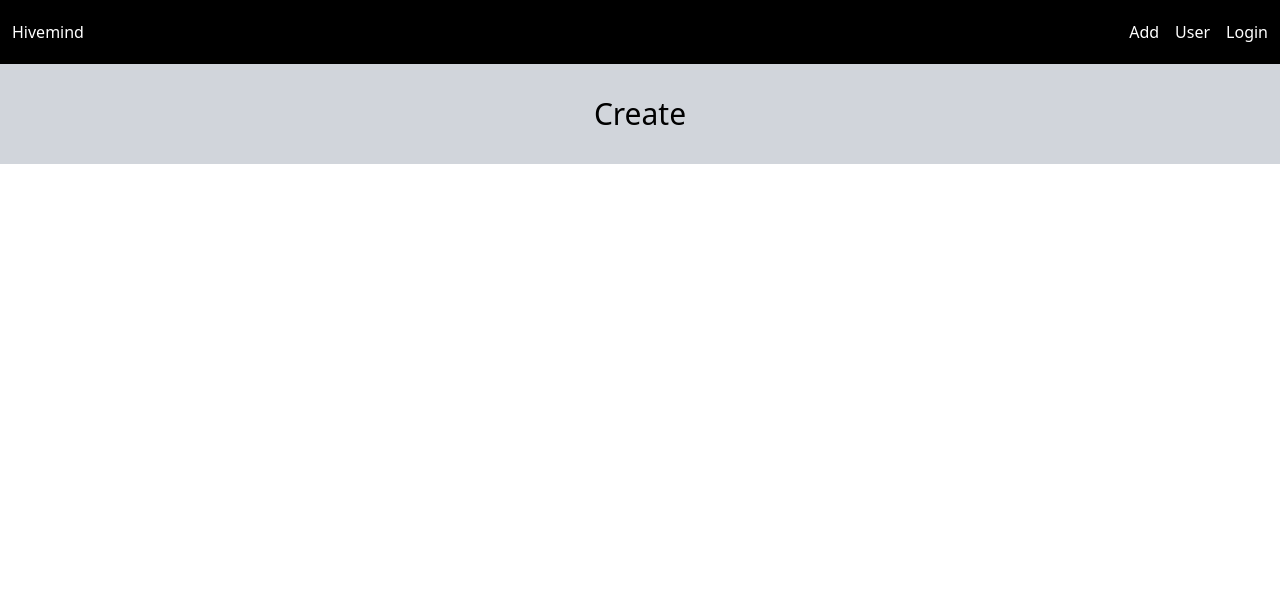
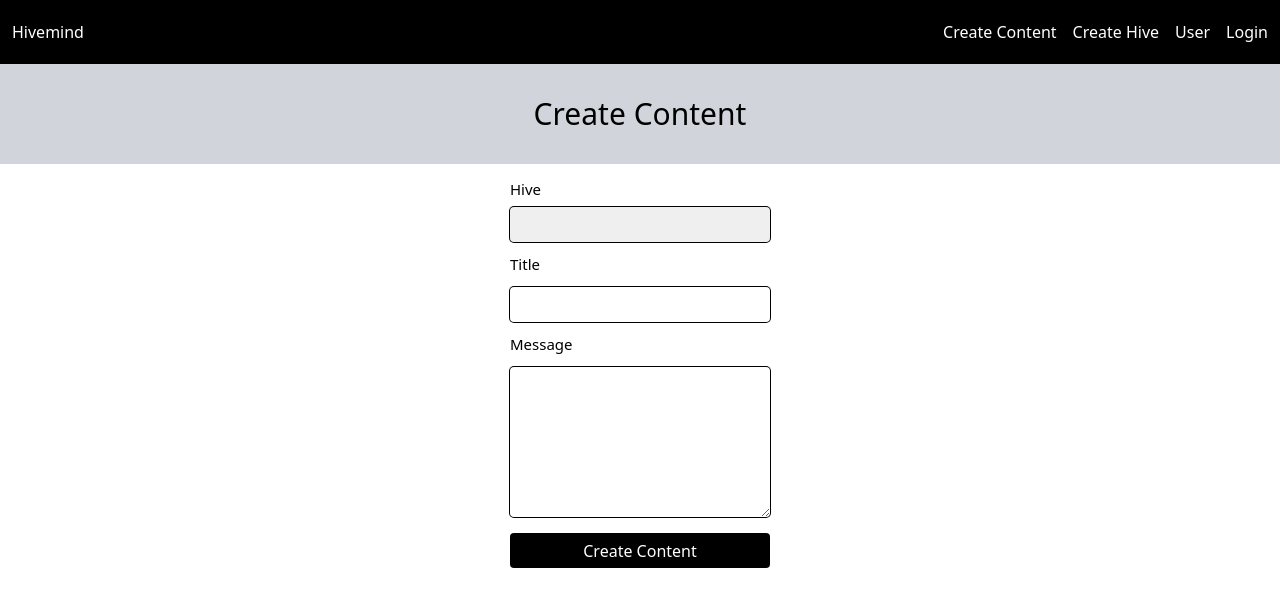
Before and after one commit to Turizak/hivemind-fe, a React (Vite) app: page /create in a window 1280 px wide. Shown: the top 606 px of the page. Built offline with nearby package versions, Linux system fonts and the light colour scheme; no server answers.

Commit message:
form created
successfully posted content

fixed capitalization on a file name

successfully grabbed value from hive select input

ready to push

```diff
--- a/src/App.tsx
+++ b/src/App.tsx
@@ -5,7 +5,7 @@ import Home from "./pages/Home";
 import Hive from "./pages/HIve";
 import Content from "./pages/Content";
 import NewAccount from "./pages/NewAccount";
-import Create from "./pages/Create";
+import CreateContent from "./pages/CreateContent";
 import Login from "./pages/Login";
 
 function App() {
@@ -16,7 +16,7 @@ function App() {
         <Routes>
           <Route path="/" element={<Login />}></Route>
           <Route path="/home" element={<Home />} />
-          <Route path="/create" element={<Create />} />
+          <Route path="/create" element={<CreateContent />} />
           <Route path="/new" element={<NewAccount />}></Route>
           <Route path="content/uuid/:uuid" element={<Content />}></Route>
           <Route path="hive/uuid/:hiveUuid/content" element={<Hive />}></Route>
--- /dev/null
+++ b/src/components/CreateContentForm.tsx
@@ -0,0 +1,129 @@
+import { useState, useRef } from "react";
+import { useNavigate } from "react-router-dom";
+import { useMutation } from "@tanstack/react-query";
+
+type Content = {
+  Hive: string;
+  Title: string;
+  Message: string;
+  Author: string;
+};
+
+const CreateContentForm = () => {
+  const [disabled, setDisabled] = useState<boolean>(false);
+  const [selectValue, setSelectValue] = useState<string>('')
+  const [textareaValue, setTextareaValue] = useState<string>("");
+  const [buttonText, setButtonText] = useState<string>("Create Content")
+  const titleRef = useRef<HTMLInputElement>(null);
+
+  const baseURL = import.meta.env.VITE_BASEURL;
+  const navigate = useNavigate();
+
+  // POST Content
+  function handleSubmit(e: React.FormEvent) {
+    e.preventDefault();
+    setDisabled(true);
+    const contentObject: Content = {
+      Hive: selectValue,
+      Author: `${localStorage.getItem('username')}`,
+      Title: `${titleRef?.current?.value}`,
+      Message: textareaValue
+    };
+    mutate(contentObject);
+  }
+  const { mutate } = useMutation({
+    mutationFn: postContent,
+  });
+
+  async function postContent(body: Content) {
+    const token = localStorage.getItem("accessToken");
+    setDisabled(true)
+    try {
+      const response = await fetch(baseURL + "/content", {
+        method: "POST",
+        headers: {
+          Accept: "*/*",
+          Authorization: `Bearer ${token}`,
+          "Content-Type": "application/json",
+        },
+        body: JSON.stringify(body),
+      });
+      if (!response.ok) {
+        setDisabled(false)
+        throw new Error(`${response.status}`);
+      }
+      setButtonText('Success!');
+      setTimeout(() => {
+        navigate("/home");
+      }, 1500);
+    } catch (error) {
+      console.error(error);
+    }
+  }
+
+  function textareaHandler(e: React.ChangeEvent<HTMLTextAreaElement>) {
+    setTextareaValue(e.target.value);
+  }
+
+  function selectHandler(e: React.ChangeEvent<HTMLSelectElement>) {
+    setSelectValue(e.target.value);
+  }
+
+  return (
+    <div className="flex justify-center">
+      <form className="w-[260px]" onSubmit={handleSubmit}>
+        <label
+          htmlFor="hive"
+          className="text-[15px] font-normal leading-[35px] text-black"
+        >
+          Hive
+        </label>
+        <select
+          name="hive"
+          className="box-border w-full bg-blackA2 shadow-blackA6 inline-flex h-[35px] appearance-none items-center justify-center rounded-[4px] px-[10px] text-[15px] leading-none text-black shadow-[0_0_0_1px] outline-none hover:shadow-[0_0_0_1px_black] focus:shadow-[0_0_0_2px_black] selection:color-white selection:bg-blackA6"
+          value={selectValue}
+          onChange={selectHandler}
+        >
+          <option value=""></option>
+          <option value="Gaming">Gaming</option>
+        </select>
+        <label
+          htmlFor="title"
+          className="text-[15px] font-normal leading-[45px] text-black"
+        >
+          Title
+        </label>
+        <input
+          type="text"
+          name="title"
+          className="box-border w-full bg-blackA2 shadow-blackA6 inline-flex h-[35px] appearance-none items-center justify-center rounded-[4px] px-[10px] text-[15px] leading-none text-black shadow-[0_0_0_1px] outline-none hover:shadow-[0_0_0_1px_black] focus:shadow-[0_0_0_2px_black] selection:color-white selection:bg-blackA6"
+          disabled={disabled}
+          ref={titleRef}
+          required
+        />
+        <label
+          htmlFor="message"
+          className="text-[15px] font-normal leading-[45px] text-black"
+        >
+          Message
+        </label>
+        <textarea
+          name="title"
+          className="box-border w-full bg-blackA2 shadow-blackA6 inline-flex h-[150px] p-2 appearance-none items-center justify-center rounded-[4px] px-[10px] text-[15px] leading-none text-black shadow-[0_0_0_1px] outline-none hover:shadow-[0_0_0_1px_black] focus:shadow-[0_0_0_2px_black] selection:color-white selection:bg-blackA6"
+          disabled={disabled}
+          value={textareaValue}
+          onChange={textareaHandler}
+          required
+        />
+        <button
+          type="submit"
+          className="box-border w-full text-white shadow-blackA4 inline-flex h-[35px] items-center justify-center rounded-[4px] bg-black px-[15px] font-medium leading-none shadow-[0_2px_10px] focus:shadow-[0_0_0_2px] focus:shadow-black focus:outline-none mt-[10px]"
+        >
+          {buttonText}
+        </button>
+      </form>
+    </div>
+  );
+};
+
+export default CreateContentForm;
--- a/src/components/LoginForm.tsx
+++ b/src/components/LoginForm.tsx
@@ -49,10 +49,12 @@ const LoginForm: React.FC = () => {
       }
       const results = await response.json();
       localStorage.setItem("accessToken", results.Token);
+      localStorage.setItem("username", "rkazirut")
       //@ts-expect-error
       setSession((prevState) => ({
         ...prevState,
         [session.accessToken]: results.Token,
+        [session.username]: "rkazirut"
       }));
       navigate("/home");
     } catch (error) {
--- a/src/components/Navbar.tsx
+++ b/src/components/Navbar.tsx
@@ -28,10 +28,14 @@ const Navbar = () => {
         <NavigationMenu.Item className="pr-48">
           <NavigationMenu.Link href="/home">Hivemind</NavigationMenu.Link>
         </NavigationMenu.Item>
-        {/* Add Content Logo */}
+        {/* Add Content */}
         <div className="flex gap-4">
           <NavigationMenu.Item>
-          <NavigationMenu.Link href="/create">Add</NavigationMenu.Link>
+          <NavigationMenu.Link href="/create">Create Content</NavigationMenu.Link>
+          </NavigationMenu.Item>
+        {/* Add Hive */}
+          <NavigationMenu.Item>
+          <NavigationMenu.Link>Create Hive</NavigationMenu.Link>
           </NavigationMenu.Item>
           {/* User Menu */}
           <NavigationMenu.Item>
--- a/src/context/SessionProvider.tsx
+++ b/src/context/SessionProvider.tsx
@@ -1,12 +1,12 @@
 // @ts-nocheck
 import { createContext, useState} from "react";
 import { TSession } from "../types";
-
 
 const SessionContext = createContext({})
 export const SessionProvider = ({children}) => {
     const [session, setSession] = useState<TSession>({
       accessToken: localStorage.getItem('accessToken'),
+      username: localStorage.getItem('username')
     //   refreshToken: localStorage.getItem('refreshToken')
     // email: null
     })
--- a/src/pages/Content.tsx
+++ b/src/pages/Content.tsx
@@ -1,8 +1,8 @@
 import useGetContent from "../hooks/useGetContent";
 import useGetComments from "../hooks/useGetComments";
 import { useParams } from "react-router-dom";
-import ContentContentContainer from "../components/contentContentContainer";
 import CommentContainer from "../components/CommentContainer";
+import ContentContentContainer from "../components/ContentContentContainer";
 import AddComment from "../components/AddComment";
 import { TContent } from "../types";
 
--- a/src/pages/Create.tsx
+++ /dev/null
@@ -1,11 +0,0 @@
-const Create = () => {
-    return (
-        <>
-          <div className="text-center text-3xl p-8 mb-2 w-full bg-gray-300">
-            Create
-          </div>
-        </>
-      );
-    };
-
-export default Create
--- /dev/null
+++ b/src/pages/CreateContent.tsx
@@ -0,0 +1,13 @@
+import CreateContentForm from "../components/CreateContentForm";
+const CreateContent = () => {
+    return (
+        <>
+          <div className="text-center text-3xl p-8 mb-2 w-full bg-gray-300">
+            Create Content
+          </div>
+          <CreateContentForm />
+        </>
+      );
+    };
+
+export default CreateContent
```
